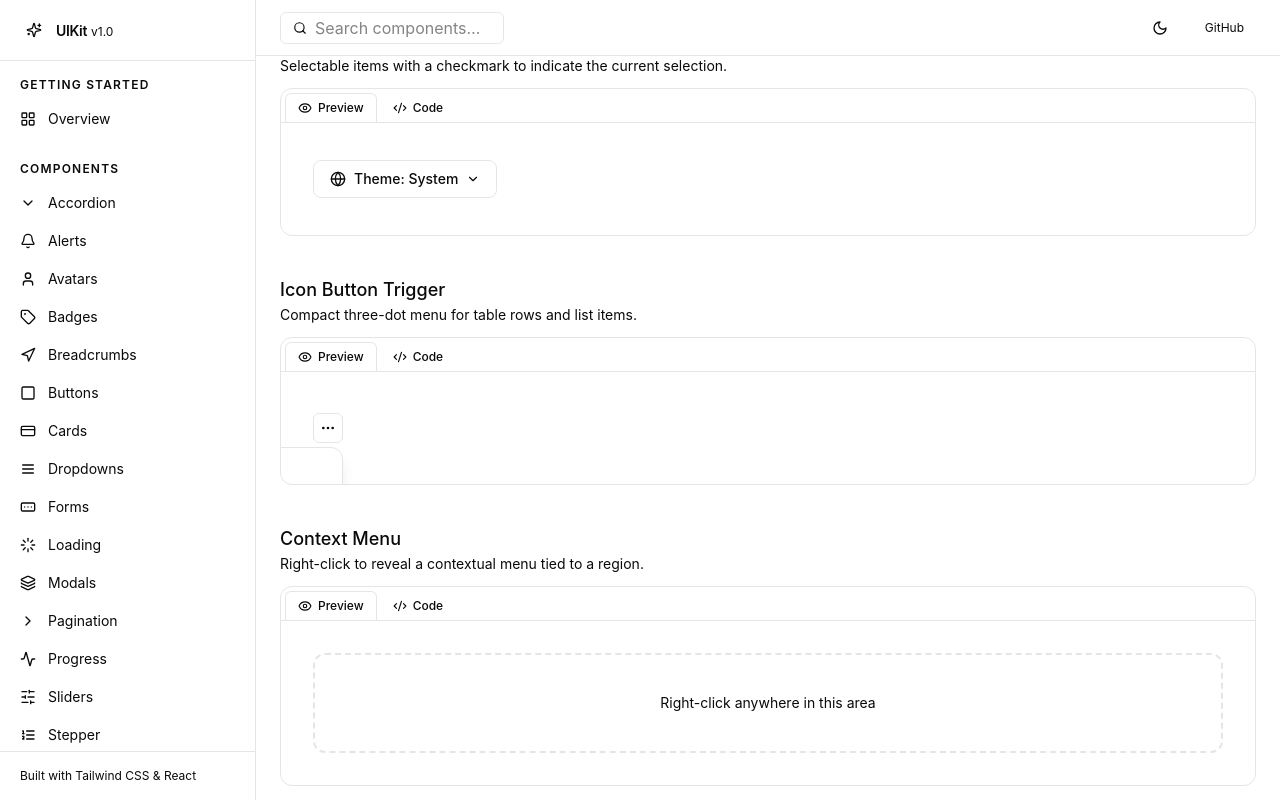
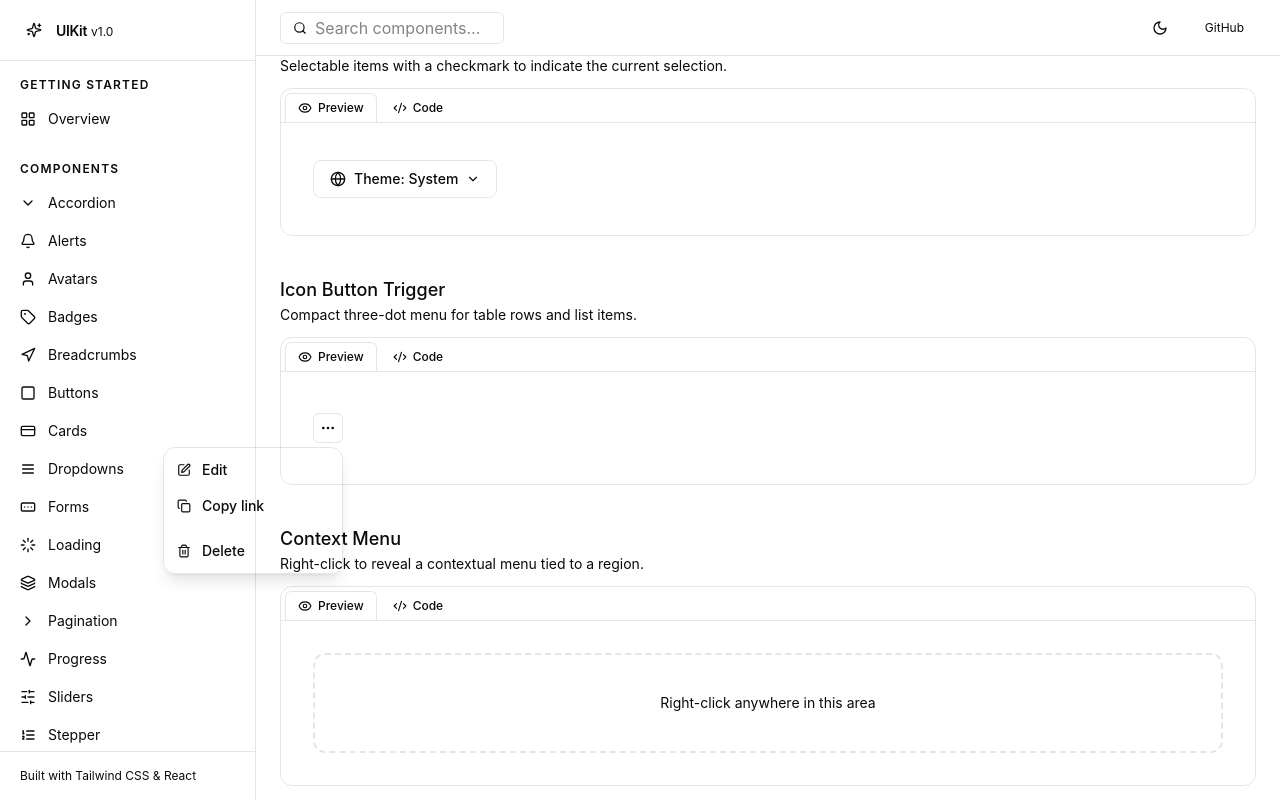
Before and after one commit to Keerat-27/Brickly, a React (Vite) app: page /dropdowns in a window 1280 px wide. Both pictures are taken after a click on the element 328 px from the left and 428 px from the top of the page. Built offline with nearby package versions, Linux system fonts and the light colour scheme.

Commit message:
Update files from Figma Make

```diff
--- a/src/app/pages/DropdownsPage.tsx
+++ b/src/app/pages/DropdownsPage.tsx
@@ -28,24 +28,54 @@ function Dropdown({
   align?: "left" | "right";
 }) {
   const [open, setOpen] = useState(false);
-  const ref = useRef<HTMLDivElement>(null);
+  const [coords, setCoords] = useState({ top: 0, left: 0 });
+  const triggerRef = useRef<HTMLDivElement>(null);
+  const menuRef = useRef<HTMLDivElement>(null);
+
+  const updateCoords = () => {
+    if (!triggerRef.current) return;
+    const rect = triggerRef.current.getBoundingClientRect();
+    setCoords({
+      top: rect.bottom + window.scrollY + 4,
+      left: align === "right"
+        ? rect.right + window.scrollX
+        : rect.left + window.scrollX,
+    });
+  };
+
+  const handleToggle = () => {
+    if (!open) updateCoords();
+    setOpen((p) => !p);
+  };
 
   useEffect(() => {
     const handler = (e: MouseEvent) => {
-      if (ref.current && !ref.current.contains(e.target as Node)) setOpen(false);
+      if (
+        triggerRef.current && !triggerRef.current.contains(e.target as Node) &&
+        menuRef.current  && !menuRef.current.contains(e.target as Node)
+      ) {
+        setOpen(false);
+      }
     };
     document.addEventListener("mousedown", handler);
     return () => document.removeEventListener("mousedown", handler);
   }, []);
 
   return (
-    <div className="relative inline-block" ref={ref}>
-      <div onClick={() => setOpen((p) => !p)}>{trigger}</div>
+    <div className="relative inline-block" ref={triggerRef}>
+      <div onClick={handleToggle}>{trigger}</div>
       {open && (
         <div
-          className={`absolute z-50 mt-1 min-w-[180px] rounded-xl border border-border bg-popover shadow-lg py-1 ${
-            align === "right" ? "right-0" : "left-0"
-          }`}
+          ref={menuRef}
+          style={{
+            position: "fixed",
+            top: coords.top,
+            ...(align === "right"
+              ? { right: `calc(100vw - ${coords.left}px)` }
+              : { left: coords.left }),
+            zIndex: 9999,
+          }}
+          className="min-w-[180px] rounded-xl border border-border bg-popover shadow-lg py-1"
         >
           {children}
         </div>
```
